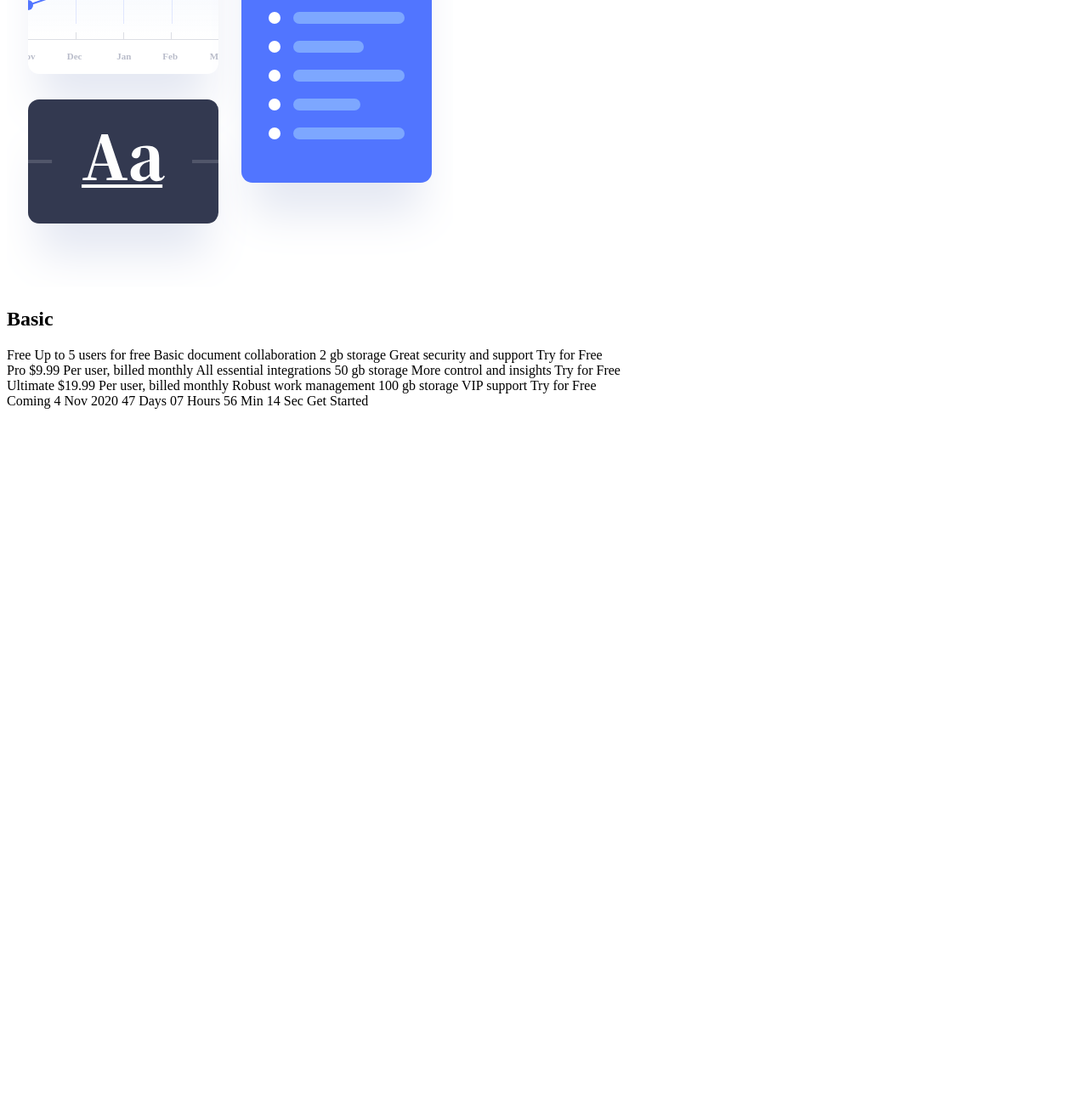
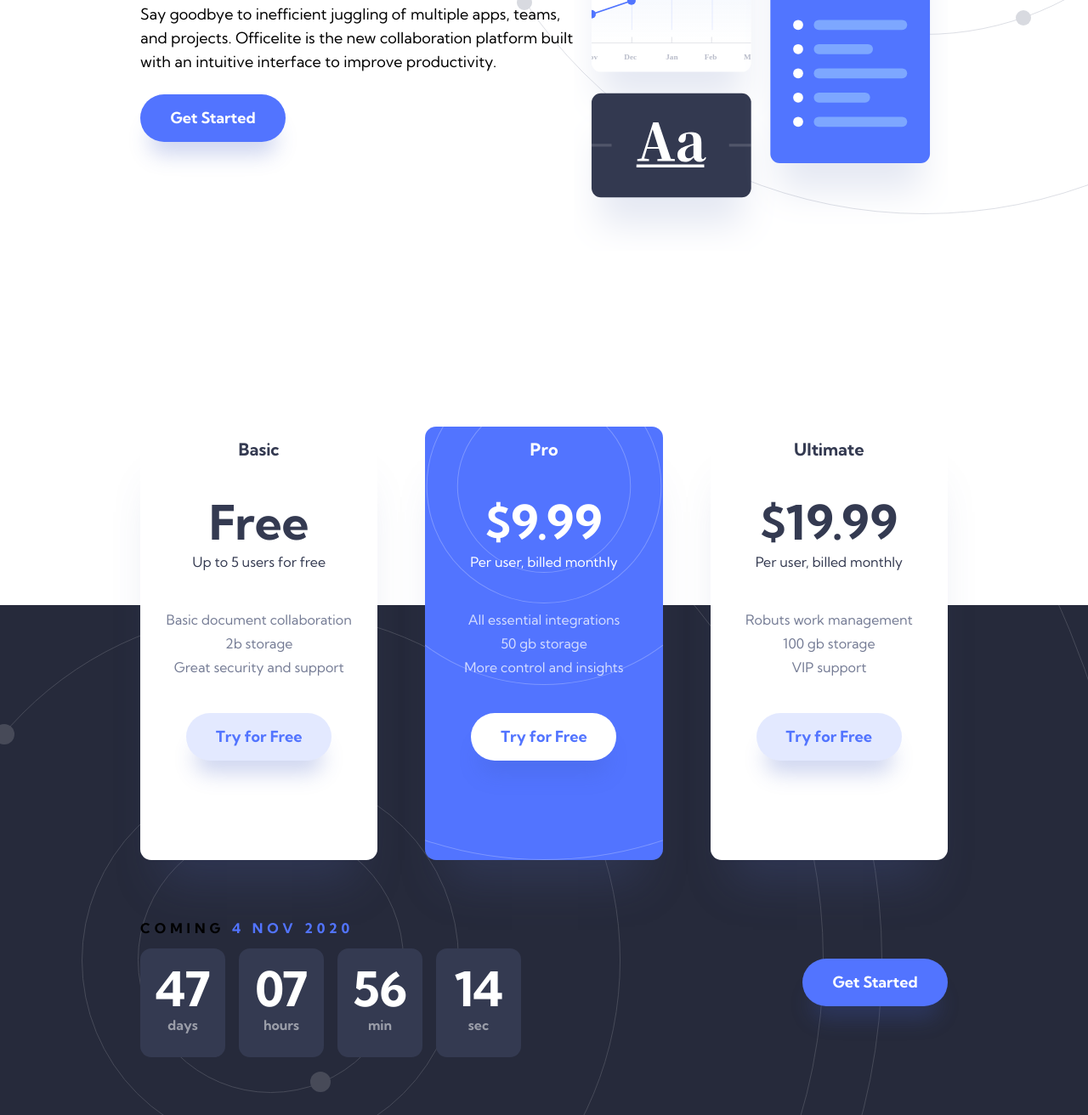
Before and after one commit to NavaMegalos/Officelite-coming-soon-site-nava, a plain HTML site: page index.html in a window 1280 px wide. Shown: the part 432-1744 px from the top of the page at 85% size. Before the commit the page ends 921 px from the top, so only its background shows below. Drawn offline with Linux system fonts and the light colour scheme.

Commit message:
Desktop index view updated

```diff
--- /dev/null
+++ b/css/style.css
@@ -0,0 +1,326 @@
+@import url('https://fonts.googleapis.com/css2?family=Kumbh+Sans:wght@200;300;400;700;800&display=swap');
+
+:root {
+  --clr-primary-blue: 228 100% 66%; /* #5175FF */
+  --clr-primary-dark: 228 22% 26%; /* #333950 */
+  --clr-primary-gray: 227 13% 52%; /* #747B95 */
+  --clr-primary-red: 0 83% 65%; /* #F05B5B */
+  --clr-primary-white: 0 0% 100%; /* #FFFFFF */
+
+  --clr-secondary-blue: 228 100% 75%; /* #829CFF */
+  --clr-secondary-dark: 229 22% 19%; /* #25293A */
+  --clr-secondary-white: 0 0% 100%; /* #FAFAFA */
+
+
+  --ff-kum: 'Kumbh Sans';
+
+  --fw-400: 400;
+  --fw-700: 700;
+
+  --fs-xs: 1rem; /* 16px */
+  --fs-s: 1.125rem; /* 18px */
+  --fs-l: 1.25rem; /* 20px */
+  --fs-xl: 3.5rem; /* 56px */
+
+  --line-height-s: 1.75rem; /* 28px */
+  --line-height-l: 3rem; /* 48px */
+  --line-height-xl: 4rem; /* 64px */
+
+}
+
+/* RESET CSS */
+
+/* Box sizing rules */
+*,
+*::before,
+*::after {
+  box-sizing: border-box;
+}
+
+/* Remove default margin & padding*/
+* {
+  margin: 0;
+  padding: 0;
+}
+
+/* Set core root defaults */
+html:focus-within {
+  scroll-behavior: smooth;
+}
+
+/* Set core body defaults */
+body {
+  text-rendering: optimizeSpeed;
+  line-height: 1.5;
+  max-height: 100vh;
+}
+
+/* Make images easier to work with */
+canvas,
+svg,
+img,
+picture {
+  max-width: 100%;
+  display: block;
+}
+
+/* Inherit fonts for inputs and buttons */
+input,
+button,
+textarea,
+select {
+  font: inherit;
+}
+
+/* Remove all animations, transitions and smooth scroll for people that prefer not to see them */
+@media (prefers-reduced-motion: reduce) {
+  html:focus-within {
+   scroll-behavior: auto;
+  }
+
+  *,
+  *::before,
+  *::after {
+    animation-duration: 0.01ms !important;
+    animation-iteration-count: 1 !important;
+    transition-duration: 0.01ms !important;
+    scroll-behavior: auto !important;
+  }
+}
+
+/* ****************************************************** */
+
+
+body {
+  font-family: var(--ff-kum);
+}
+
+.app__header {
+  margin-top: 81px;
+  padding: 0 165px;
+}
+
+.app__header-pattern {
+  position: absolute;
+  background: url("../assets/home/bg-pattern-header.svg");
+  background-repeat: no-repeat;
+  background-position: 540px -450px;
+  top: 0;
+  right: 0;
+  width: 1300px;
+  height: 1209px;
+  z-index: -1;
+}
+
+.app__header-logo {
+  height: 30px;
+  width: 155px;
+}
+
+.app__main {
+  margin-top: 108px;
+  padding: 0 165px;
+}
+
+.app__main-principal {
+  background-color: var(--clr-secondary-white);
+  display: flex;
+  flex-direction: row;
+  justify-content: space-between;
+  margin-bottom: 184px;
+}
+
+.app__main-info {
+  display: flex;
+  flex-direction: column;
+  font-style: normal;
+  gap: 24px;
+  width: 550px;
+}
+
+.app__title {
+  font-size: var(--fs-xl);
+  font-weight: var(--fw-700);
+  line-height: var(--line-height-xl);
+}
+
+.app__description {
+  font-size: var(--fs-s);
+  font-weight: var(--fw-400);
+  line-height: var(--line-height-s);
+}
+
+.app__illustrations {
+  height: 531px;
+  width: 475px;
+}
+
+.btn {
+  border-radius: 28px;
+  border: none;
+  font-weight: var(--fw-700);
+  font-size: var(--fs-s);
+  line-height: var(--line-height-s);
+  padding: .5rem;
+  height: 56px;
+  width: 171px;
+}
+
+.btn-primary-blue {
+  background: hsl(var(--clr-primary-blue));
+  box-shadow:
+  0px 25px 25px -10px
+  rgba(63, 91, 194, 0.25);
+  color: hsl(var(--clr-primary-white));
+}
+
+.btn-secondary-blue {
+  background: hsl(var(--clr-primary-blue) / .16);
+  box-shadow:
+  0px 25px 25px -10px
+  rgba(63, 91, 194, 0.25);
+  color: hsl(var(--clr-primary-blue));
+}
+
+.btn-primary-white {
+  background: hsl(var(--clr-primary-white));
+  box-shadow:
+  0px 25px 25px -10px
+  rgba(63, 91, 194, 0.25);
+  color: hsl(var(--clr-primary-blue));
+}
+
+.flex {
+  display: flex;
+  align-items: center;
+  gap: 56px;
+  justify-content: center;
+  margin-bottom: -300px;
+}
+
+.flex-item {
+  align-items: center;
+  border-radius: 13px;
+  box-shadow: 0px 50px 50px -25px rgba(75, 92, 154, 0.25);
+  display: flex;
+  flex-direction: column;
+  gap: 40px;
+  padding: .8rem;
+  text-align: center;
+  height: 510px;
+  width: 350px;
+}
+
+.flex-item .title{
+  font-size: var(--fs-l);
+  line-height: var(--line-height-s);
+}
+
+.flex-item .cost {
+  font-size: var(--fs-xl);
+  font-family: var(--ff-kum);
+  font-weight: var(--fw-700);
+  line-height: var(--line-height-xl);
+  display: block;
+}
+
+.flex-item .benefits {
+  list-style: none;
+}
+
+.flex-item .description, .flex-item .benefits .benefit-item {
+  font-size: var(--fs-xs);
+  font-weight: var(--fw-400);
+  line-height: var(--line-height-s);
+}
+
+.flex-item .benefits .benefit-item {
+  color: hsl(var(--clr-primary-gray));
+}
+
+.flex-item-two .benefits .benefit-item {
+  color: hsl(var(--clr-primary-white));
+  opacity: .75;
+}
+
+
+.flex-item-one, .flex-item-three {
+  background-color: hsl(var(--clr-primary-white));
+  color: hsl(var(--clr-primary-dark));
+}
+
+.flex-item-two  {
+  background: url("../assets/home/bg-pattern-pricing.svg");
+  background-position: bottom;
+  background-repeat: no-repeat;
+  background-color: hsl(var(--clr-primary-blue));
+  color: hsl(var(--clr-primary-white));
+}
+
+
+.app__date {
+  background: url("../assets/home/bg-pattern-footer.svg");
+  background-position: -700px -600px ;
+  background-repeat: no-repeat;
+  background-color: hsl(var(--clr-secondary-dark));
+  padding: 0 165px;
+  height: 600px;
+  display: flex;
+  align-items: end;
+}
+
+.app__date-container {
+  display: flex;
+  flex-direction: row;
+  justify-content: space-between;
+  width: 100%;
+  margin-bottom: 6rem;
+  align-items: center;
+  height: 20%;
+}
+
+.estimated-date {
+  font-size: var(--fs-xs);
+  font-weight: var(--fw-700);
+  line-height: var(--line-height-l);
+  letter-spacing: 5px;
+  text-transform: uppercase;
+}
+
+.estimated-date .specific-date {
+  color: hsl(var(--clr-primary-blue));
+}
+
+.app__date .date .timer {
+  display: flex;
+  flex-direction: row;
+  gap: 16px;
+  text-align: center;
+}
+
+.app__date .date .timer .timer-item {
+  display: flex;
+  border-radius: 13px;
+  background: hsl(var(--clr-primary-dark));
+  flex-direction: column;
+  gap: 3.15px;
+  width: 100px;
+  height: 128px;
+  justify-content: center;
+}
+
+.timer-item .number {
+  color: hsl(var(--clr-primary-white));
+  font-size: var(--fs-xl);
+  font-weight: var(--fw-700);
+  line-height: var(--line-height-l);
+}
+
+.timer-item .data {
+  color: hsl(var(--clr-primary-white));
+  font-size: var(--fs-xs);
+  font-weight: var(--fw-700);
+  line-height: var(--line-height-s);
+  text-transform: lowercase;
+  opacity: .5;
+}
--- a/css/styles.css
+++ /dev/null
@@ -1,56 +0,0 @@
-/* Box sizing rules */
-*,
-*::before,
-*::after {
-  box-sizing: border-box;
-}
-
-/* Remove default margin & padding*/
-* {
-  margin: 0;
-  padding: 0;
-}
-
-/* Set core root defaults */
-html:focus-within {
-  scroll-behavior: smooth;
-}
-
-/* Set core body defaults */
-body {
-  text-rendering: optimizeSpeed;
-  line-height: 1.5;
-}
-
-/* Make images easier to work with */
-canvas,
-svg,
-img,
-picture {
-  max-width: 100%;
-  display: block;
-}
-
-/* Inherit fonts for inputs and buttons */
-input,
-button,
-textarea,
-select {
-  font: inherit;
-}
-
-/* Remove all animations, transitions and smooth scroll for people that prefer not to see them */
-@media (prefers-reduced-motion: reduce) {
-  html:focus-within {
-   scroll-behavior: auto;
-  }
-
-  *,
-  *::before,
-  *::after {
-    animation-duration: 0.01ms !important;
-    animation-iteration-count: 1 !important;
-    transition-duration: 0.01ms !important;
-    scroll-behavior: auto !important;
-  }
-}
--- a/index.html
+++ b/index.html
@@ -11,52 +11,121 @@
       href="./assets/favicon-32x32.png"
     />
 
+    <link rel="stylesheet" href="./css/style.css" />
+
     <title>Frontend Mentor | Officelite coming soon site</title>
   </head>
   <body>
-    <header>
-      <img src="./assets/shared/logo.svg" alt="logo app" />
+    <header class="app__header">
+      <img
+        class="app__header-logo"
+        src="./assets/shared/logo.svg"
+        alt="logo app"
+      />
+      <div class="app__header-pattern"></div>
     </header>
-    <main>
-      <section>
-        <h1>A simple solution to complex tasks is coming soon</h1>
-
-        <p>
-          Say goodbye to inefficient juggling of multiple apps, teams, and
-          projects. Officelite is the new collaboration platform built with an
-          intuitive interface to improve productivity.
-        </p>
-        <button>Get Started</button>
-        <div>
+    <main class="app__main">
+      <section class="app__main-principal">
+        <div class="app__main-info">
+          <h1 class="app__title">
+            A simple solution to complex tasks is coming soon
+          </h1>
+          <p class="app__description">
+            Say goodbye to inefficient juggling of multiple apps, teams, and
+            projects. Officelite is the new collaboration platform built with an
+            intuitive interface to improve productivity.
+          </p>
+          <button class="btn btn-primary-blue">Get Started</button>
+        </div>
+        <div class="app__illustrations">
           <img
+            class="app__illustration"
             src="./assets/home/illustration-charts.svg"
             alt="illustration-charts"
           />
         </div>
       </section>
-      <section>
-        <div>
-          <h2>Basic</h2>
-          <span> Free </span>
-          Up to 5 users for free Basic document collaboration 2 gb storage Great
-          security and support Try for Free
+      <section class="flex">
+        <div class="flex-item flex-item-one">
+          <h2 class="title">Basic</h2>
+          <p class="description">
+            <span class="cost"> Free </span>
+            Up to 5 users for free
+          </p>
+          <ul class="benefits">
+            <li class="benefit-item">Basic document collaboration</li>
+            <li class="benefit-item">2b storage</li>
+            <li class="benefit-item">Great security and support</li>
+          </ul>
+          <button class="btn btn-secondary-blue">
+            Try for Free
+          </button>
         </div>
-        <div>
-          Pro $9.99 Per user, billed monthly All essential integrations 50 gb
-          storage More control and insights Try for Free
+        <div class="flex-item flex-item-two">
+          <h2 class="title">Pro</h2>
+          <p class="description">
+            <span class="cost"> $9.99 </span>
+            Per user, billed monthly
+          </p>
+          <ul class="benefits">
+            <li class="benefit-item">All essential integrations</li>
+            <li class="benefit-item">50 gb storage</li>
+            <li class="benefit-item">More control and insights</li>
+          </ul>
+          <button class="btn btn-primary-white">
+            Try for Free
+          </button>
         </div>
-        <div>
-          Ultimate $19.99 Per user, billed monthly Robust work management 100 gb
-          storage VIP support Try for Free
+        <div class="flex-item flex-item-three">
+          <h2 class="title">Ultimate</h2>
+          <p class="description">
+            <span class="cost"> $19.99 </span>
+            Per user, billed monthly
+          </p>
+          <ul class="benefits">
+            <li class="benefit-item">Robuts work management</li>
+            <li class="benefit-item">100 gb storage</li>
+            <li class="benefit-item">VIP support</li>
+          </ul>
+          <button class="btn btn-secondary-blue">
+            Try for Free
+          </button>
         </div>
       </section>
-      <section>
-        <!-- If you're choosing to make this date dynamic, set it to 30 days in the future from the moment the visitor views the page -->
-        Coming 4 Nov 2020
+    </main>
+    <footer class="app__date">
+      <div class="app__date-container">
+        <div class="date">
+          <!-- If you're choosing to make this date dynamic, set it to 30 days in the future from the moment the visitor views the page -->
+          <p class="estimated-date">
+            Coming <span class="specific-date">4 Nov 2020</span>
+          </p>
+          <!-- If you're choosing to make this timer dynamic, have it countdown from the date you set above -->
+          <div class="timer">
+            <div class="timer-item">
+              <span class="number">47</span>
+              <p class="data">Days</p>
+            </div>
+            <div class="timer-item">
+              <span class="number">07</span>
+              <p class="data">Hours</p>
+            </div>
+            <div class="timer-item">
+              <span class="number">56</span>
+              <p class="data">Min</p>
+            </div>
+            <div class="timer-item">
+              <span class="number">14</span>
+              <p class="data">Sec</p>
+            </div>
+          </div>
 
-        <!-- If you're choosing to make this timer dynamic, have it countdown from the date you set above -->
-        47 Days 07 Hours 56 Min 14 Sec Get Started
-      </section>
-    </main>
+
+        </div>
+
+        <button class="btn btn-primary-blue">Get Started</button>
+      </div>
+
+    </footer>
   </body>
 </html>
```
